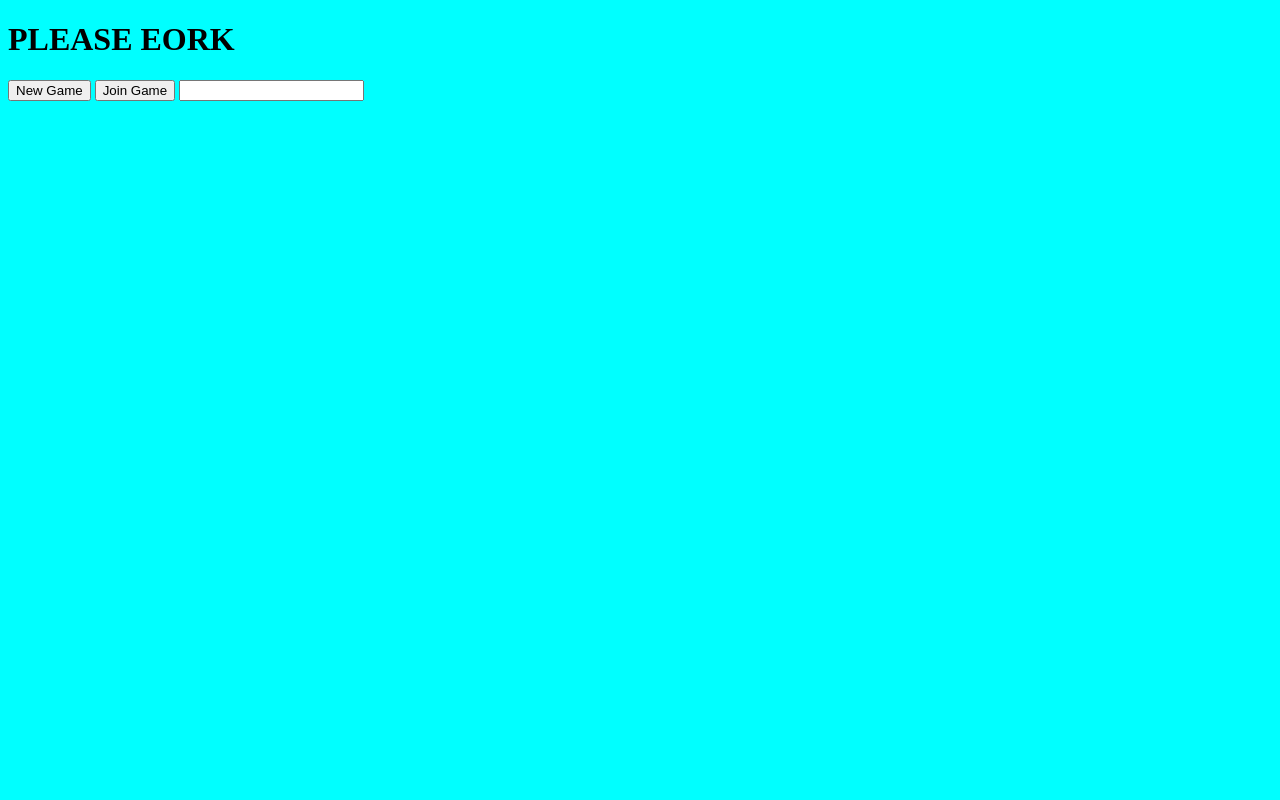
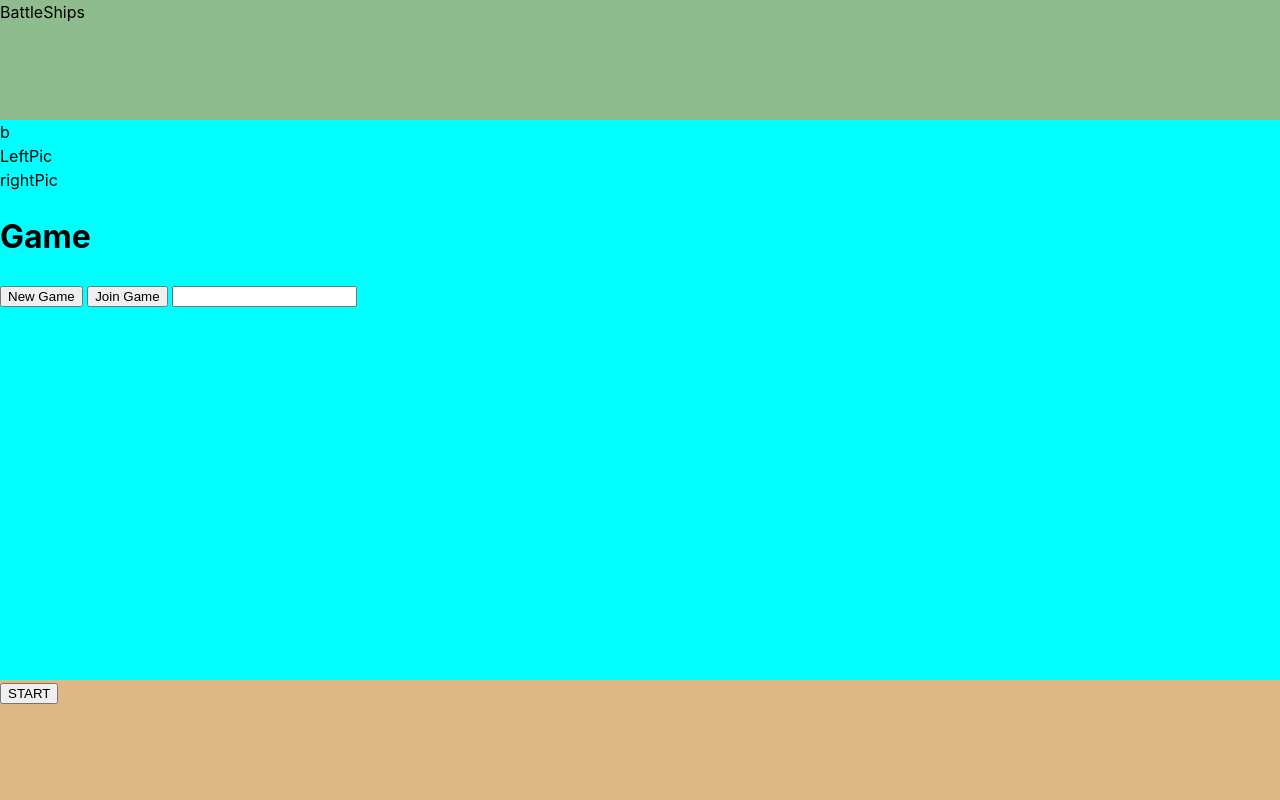
Before and after one commit to Cluracan/Battleships, a website built with Vite: page client/index.html in a window 1280 px wide. Built offline with nearby package versions, Linux system fonts and the light colour scheme; no server answers.

Commit message:
titleScreen initial commit

```diff
--- a/client/index.html
+++ b/client/index.html
@@ -9,11 +9,18 @@
     <script defer type="module" src="main.mjs"></script>
   </head>
   <body>
+    <header id="header-content">a</header>
+    <div id="main-content">
+      b
+      <div id="left-content"></div>
+      <div id="right-content"></div>
       <h1 id="checkDiv" class="check-style">Game</h1>
       <button id="btnCreate">New Game</button>
       <button id="btnJoin">Join Game</button>
       <input type="text" id="txtGameId" />
       <div id="divPlayers"></div>
       <div id="divBoard"></div>
+    </div>
+    <footer id="footer-content">c</footer>
   </body>
 </html>
--- a/client/main.mjs
+++ b/client/main.mjs
@@ -1,5 +1,9 @@
 import { Gameboard } from "./game-logic/gameboard.mjs";
+import insertTitleContent from "./titleScreen.mjs";
 
+insertTitleContent();
+
+/*
 const checkDiv = document.getElementById("checkDiv");
 checkDiv.textContent = "PLEASE EORK";
 
@@ -103,3 +107,4 @@ ws.onmessage = (message) => {
     }
   }
 };
+*/
--- a/client/style.css
+++ b/client/style.css
@@ -1,4 +1,43 @@
+:root {
+  font-family: Inter, system-ui, Avenir, Helvetica, Arial, sans-serif;
+  line-height: 1.5;
+  font-weight: 400;
+
+  /* color-scheme: light dark;
+  color: rgba(255, 255, 255, 0.87);
+  background-color: #242424; */
+
+  font-synthesis: none;
+  text-rendering: optimizeLegibility;
+  -webkit-font-smoothing: antialiased;
+  -moz-osx-font-smoothing: grayscale;
+}
+/* .prevent-select {
+  -webkit-user-select: none;
+  -ms-user-select: none;
+  user-select: none;
+  } */
+
 body {
+  margin: 0;
+  display: flex;
+  flex-direction: column;
+  height: 100vh;
+  width: 100vw;
+}
+
+#main-content {
   background-color: aqua;
   height: 70vh;
+  /* border: 1px solid black; */
 }
+
+#header-content {
+  height: 15vh;
+  background-color: darkseagreen;
+}
+
+#footer-content {
+  height: 15vh;
+  background-color: burlywood;
+}
```
Lines whose indentation alone changed are shown as unchanged.
